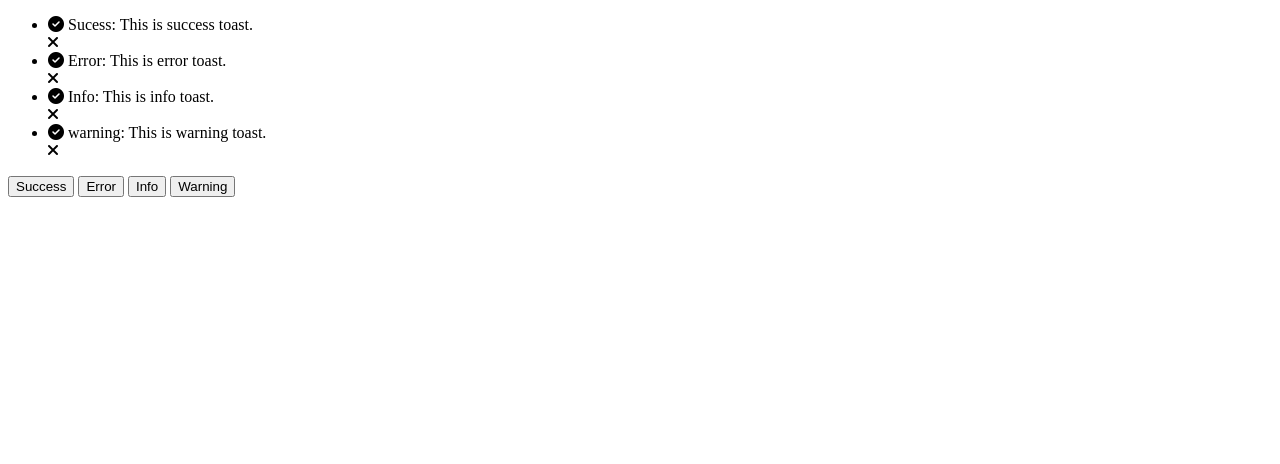
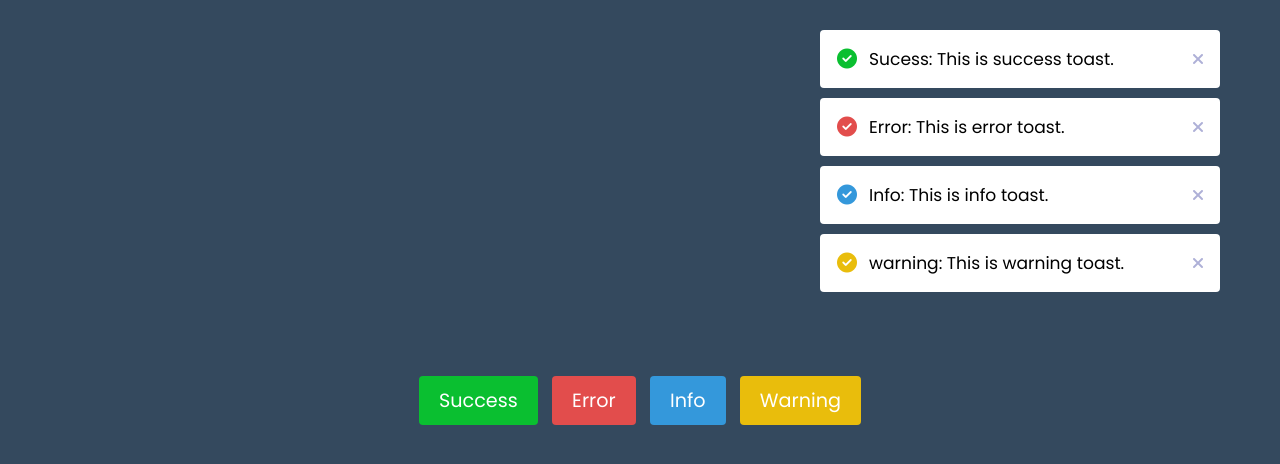
Before and after one commit to aamahi/Toast-Notification, a plain HTML site: page index.html in a window 1280 px wide. Drawn offline with Linux system fonts and the light colour scheme.

Commit message:
UI Ready for toast notification

```diff
--- a/index.html
+++ b/index.html
@@ -7,32 +7,33 @@
     <title>Toast Notification</title>
     <!-- Font Awsome CDN Link for Icons -->
     <link rel="stylesheet" href="https://cdnjs.cloudflare.com/ajax/libs/font-awesome/6.2.1/css/all.min.css">
+    <link rel="stylesheet" href="style.css">
 </head>
 <body>
     <ul class="notifications">
         <li class="toast success">
-            <div class="column-">
+            <div class="column">
                 <i class="fa-solid fa-circle-check"></i>
                 <span>Sucess: This is success toast.</span>
             </div>
             <i class="fa-solid fa-xmark"></i>
         </li>
         <li class="toast error">
-            <div class="column-">
+            <div class="column">
                 <i class="fa-solid fa-circle-check"></i>
                 <span>Error: This is error toast.</span>
             </div>
             <i class="fa-solid fa-xmark"></i>
         </li>
         <li class="toast info">
-            <div class="column-">
+            <div class="column">
                 <i class="fa-solid fa-circle-check"></i>
                 <span>Info: This is info toast.</span>
             </div>
             <i class="fa-solid fa-xmark"></i>
         </li>
         <li class="toast warning">
-            <div class="column-">
+            <div class="column">
                 <i class="fa-solid fa-circle-check"></i>
                 <span>warning: This is warning toast.</span>
             </div>
--- a/style.css
+++ b/style.css
@@ -5,3 +5,125 @@
   box-sizing: border-box;
   font-family: 'Poppins', sans-serif;
 }
+:root {
+    --dark: #34495E;
+    --light: #FFFFFF;
+    --success: #0ABF30;
+    --error: #E24D4C;
+    --warning: #e9bd0c;
+    --info: #3498DB;
+}
+body{
+    display: flex;
+    align-items: center;
+    justify-content: center;
+    min-height: 100vh;
+    background: var(--dark);
+}
+
+.notifications {
+    position: fixed;
+    top: 30px;
+    right: 20px;
+}
+.notifications :where(.toast, .column) {
+    display: flex;
+    align-items: center;
+}
+
+.notifications .toast {
+    width: 400px;
+    list-style: none;
+    border-radius: 4px;
+    padding: 16px 17px;
+    margin-bottom: 10px;
+    background-color: var(--light);
+    justify-content: space-between;
+    position: relative;
+    animation: show_toast 0.3s ease forwards;
+}
+@keyframes show_toast {
+    0% {
+        transform: translateX(10%);
+    }
+    40% {
+        transform: translateX(-5%);
+    }
+    80% {
+        transform: translateX(0%);
+    }
+    100% {
+        transform: translateX(-10%);
+    }
+}
+
+.toast::before{
+    content: "";
+    height: 3px;
+    width: 60%;
+    bottom: 0;
+    left: 0;
+    position:absolute;
+    animation: progressbar 3s linear forwards;
+}
+@keyframes progressbar {
+    100% {
+        width: 0%;
+    }
+
+}
+.toast.success::before, .btn#success {
+    background: var(--success);
+}
+.toast.success .column i::before {
+    color: var(--success);
+}
+
+.toast.error::before, .btn#error {
+    background: var(--error);
+}
+.toast.error .column i::before {
+    color: var(--error);
+}
+
+.toast.warning::before, .btn#warning {
+    background: var(--warning);
+}
+.toast.warning .column i::before {
+    color: var(--warning);
+}
+
+.toast.info::before, .btn#info {
+    background: var(--info);
+}
+.toast.info .column i::before {
+    color: var(--info);
+}
+
+.toast .column {
+    font-size: 1.25rem;
+}
+.toast .column span{
+    font-size: 1.07rem;
+    margin-left: 12px;
+}
+
+.toast i:last-child {
+    color: #aeb0d7;
+    cursor: pointer;
+}
+
+.toast i:last-child:hover {
+    color: var(--dark);
+}
+
+.buttons .btn {
+    border: none;
+    outline: none;
+    padding: 10px 20px;
+    color: #FFFFFF;
+    border-radius: 4px;
+    cursor: pointer;
+    margin: 0 5px;
+    font-size: 1.2rem;
+}
```
